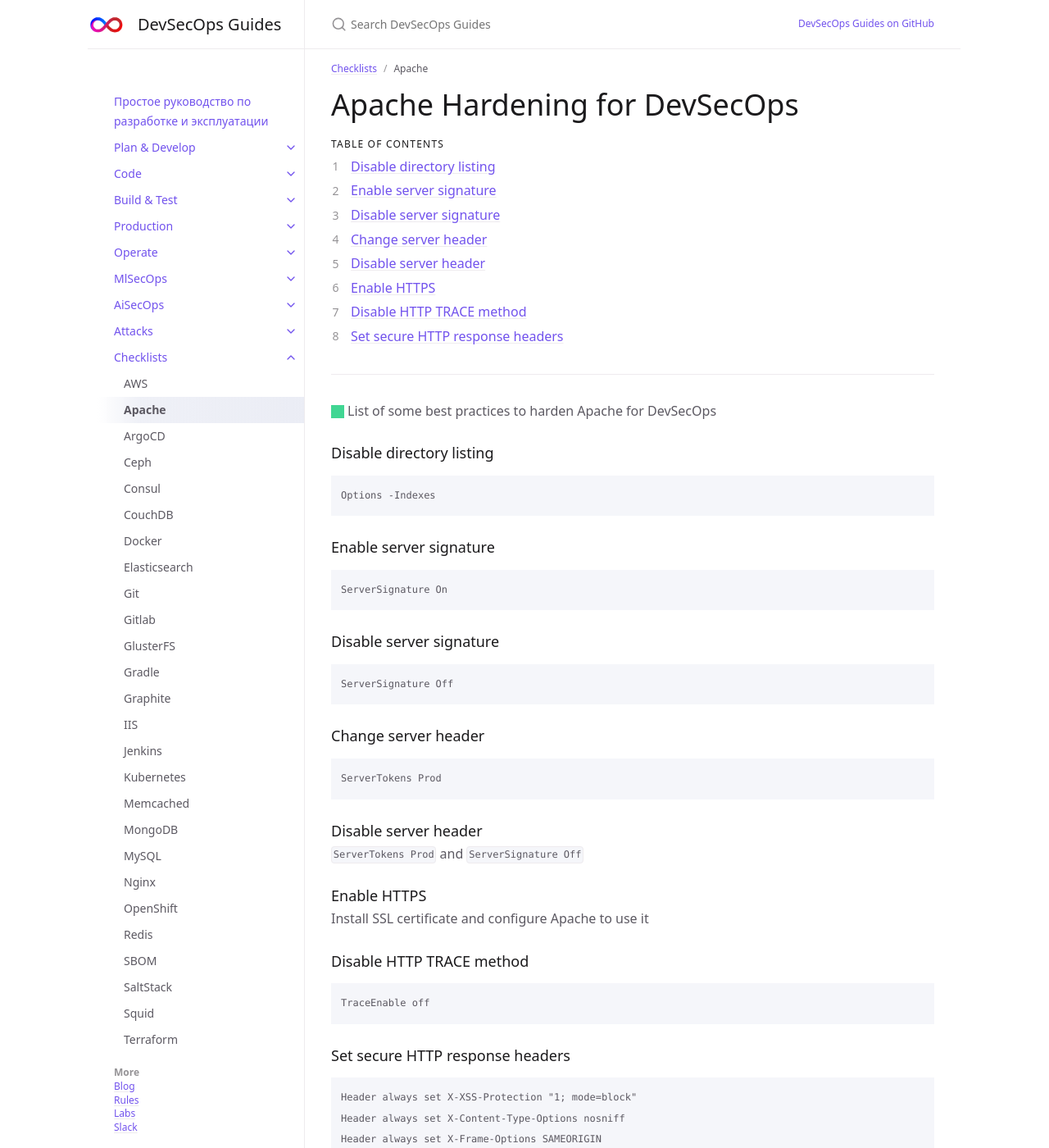
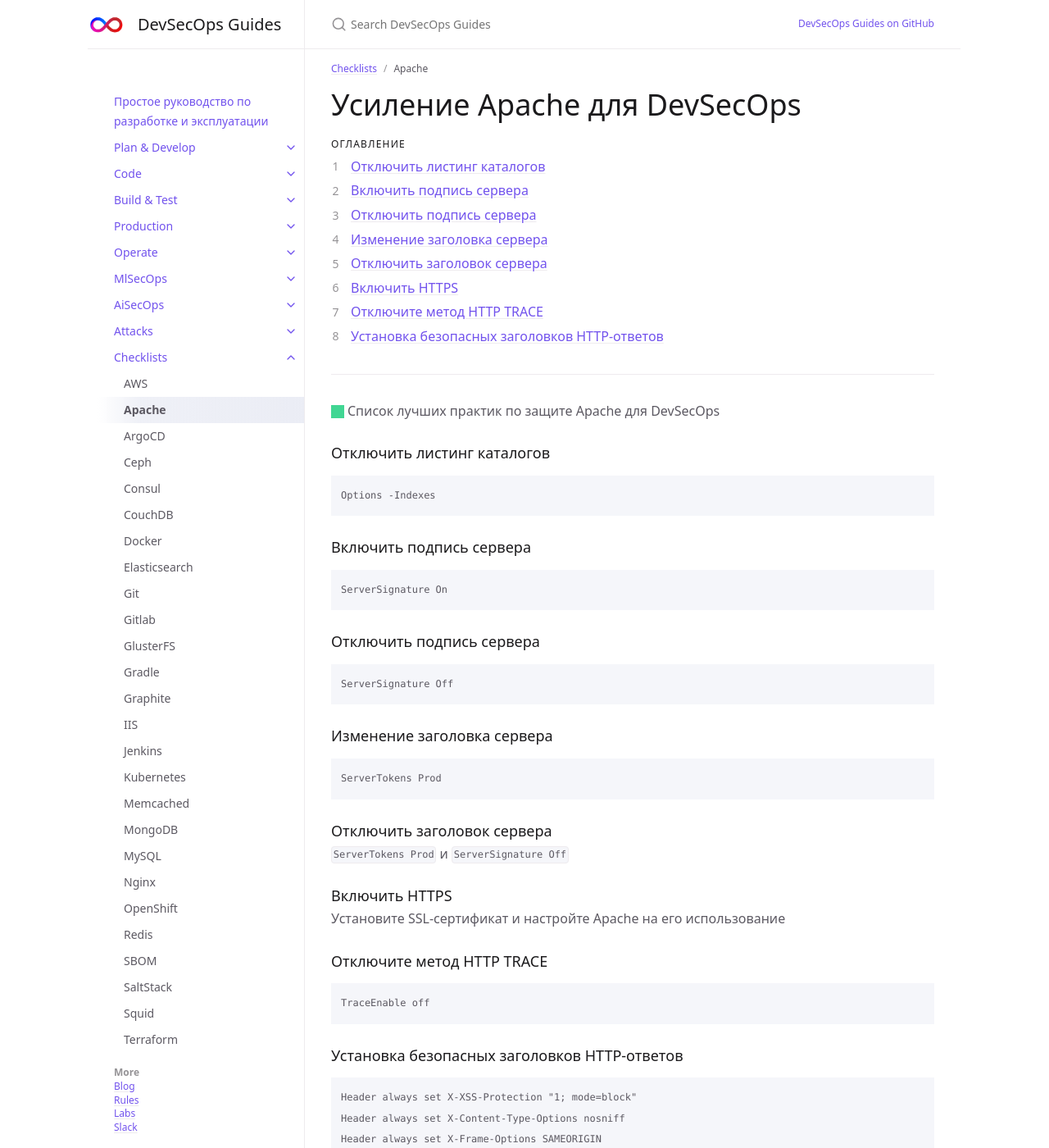
Before and after one commit to 2artem2/Work-Stuff, a Jekyll site: the page built from docs/checklists/apache.md, in a window 1280 px wide and 1400 px high. Shown: the whole window at 82% size. Built offline with Jekyll 4.4.1, drawn with Linux system fonts in a browser that asks for light colours.

Commit message:
apache.md

````diff
--- a/docs/checklists/apache.md
+++ b/docs/checklists/apache.md
@@ -4,10 +4,10 @@ title: Apache
 parent: Checklists
 ---
 
-# Apache Hardening for DevSecOps
+# Усиление Apache для DevSecOps
 {: .no_toc }
 
-## Table of contents
+## Оглавление
 {: .no_toc .text-delta }
 
 1. TOC
@@ -15,48 +15,48 @@ parent: Checklists
 
 ---
 
-<span class="d-inline-block p-2 mr-1 v-align-middle bg-green-000"></span>List of some best practices to harden Apache for DevSecOps
+<span class="d-inline-block p-2 mr-1 v-align-middle bg-green-000"></span>Список лучших практик по защите Apache для DevSecOps
 
 
-### Disable directory listing
+### Отключить листинг каталогов
 
 ```
 Options -Indexes
 ```
 
-### Enable server signature
+### Включить подпись сервера
 
 ```
 ServerSignature On
 ```
 
-### Disable server signature
+### Отключить подпись сервера
 
 ```
 ServerSignature Off
 ```
 
-### Change server header
+### Изменение заголовка сервера
 
 ```
 ServerTokens Prod
 ```
 
-### Disable server header
+### Отключить заголовок сервера
 
-`ServerTokens Prod` and `ServerSignature Off`
+`ServerTokens Prod` и `ServerSignature Off`
 
-### Enable HTTPS
+### Включить HTTPS
 
-Install SSL certificate and configure Apache to use it
+Установите SSL-сертификат и настройте Apache на его использование
 
-### Disable HTTP TRACE method
+### Отключите метод HTTP TRACE
 
 ```
 TraceEnable off
 ```
 
-### Set secure HTTP response headers
+### Установка безопасных заголовков HTTP-ответов
 
 ```
 Header always set X-XSS-Protection "1; mode=block"
````
